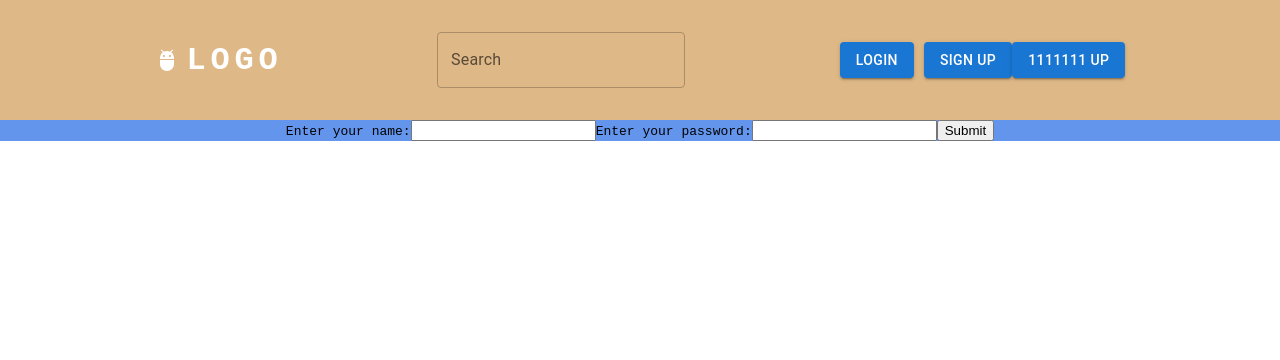
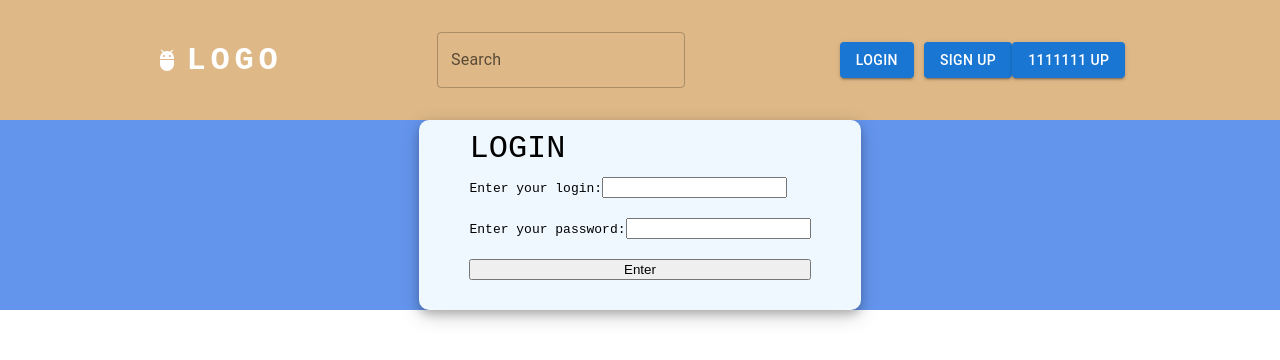
Before and after one commit to vitali007tut/react-core, a React (Vite) app: page /react-core/login in a window 1280 px wide. Shown: the top 360 px of the page. Built offline with nearby package versions, Linux system fonts and the light colour scheme.

Commit message:
feat: start make ls

```diff
--- a/src/App.tsx
+++ b/src/App.tsx
@@ -11,6 +11,7 @@ import SignUp from "./pages/SignUp.tsx";
 
 function App() {
     // const [count, setCount] = useState(0)
+    // const logined = localStorage.getItem('logined') || ''
 
     return (
         <BrowserRouter>
--- a/src/components/GoogsItem.tsx
+++ b/src/components/GoogsItem.tsx
@@ -11,7 +11,7 @@ const GoodsItem = (props: Props) => {
 
     return (
         <Grid item xs={12} md={4}>
-            <Card sx={{ maxWidth: 345, textAlign: 'center'}}>
+            <Card sx={{ maxWidth: 345, textAlign: "center" }}>
                 <CardMedia sx={{ height: 140 }} image={src} />
                 <div className="card-body">
                     <h5 className="card-title">{id}</h5>
--- /dev/null
+++ b/src/pages/LoginPage/LoginPage.module.css
@@ -0,0 +1,27 @@
+.container {
+    max-width: 600px;
+    max-height: 800px;
+    display: flex;
+    flex-direction: column;
+    background: aliceblue;
+    padding: 10px 50px 20px 50px;
+    border-radius: 10px;
+    box-shadow:
+        0 4px 8px 0 rgba(0, 0, 0, 0.2),
+        0 6px 20px 0 rgba(0, 0, 0, 0.19);
+}
+
+.title {
+    font-size: 2rem;
+    margin-bottom: 10px;
+    text-transform: uppercase;
+}
+
+.elements {
+    display: flex;
+    flex-direction: column;
+}
+
+.elements * {
+    margin-bottom: 10px;
+}
--- a/src/pages/LoginPage/LoginPage.tsx
+++ b/src/pages/LoginPage/LoginPage.tsx
@@ -1,33 +1,67 @@
 import { useState } from "react";
+import s from "./LoginPage.module.css";
+import { useNavigate } from "react-router-dom";
 
-function LoginPage() {
+type CustomerDataType = {
+    email: string;
+    password: string;
+    history: string[];
+    likes: string[];
+};
+
+function LoginPage(/* props: PropsType */) {
     const [email, setEmail] = useState("");
     const [password, setPassword] = useState("");
+    const navigate = useNavigate();
 
-  const handleSubmit = (event: { preventDefault: () => void; }) => {
+    const handleSubmit = (event: React.FormEvent<HTMLFormElement>) => {
         event.preventDefault();
-    console.log(`The name you entered was: ${email}  ${password}`)
+
+        // const customerData = {
+        //     email,
+        //     password,
+        //     history: [],
+        //     likes: [],
+        // };
+        setEmail("");
+        setPassword("");
+        let dataArray: CustomerDataType[] = [];
+
+        const retString = localStorage.getItem("storeData") || "";
+        const retArray = JSON.parse(retString);
+
+        dataArray = retArray;
+
+        dataArray.map((e) => {
+            if (email === e.email && password === e.password) {
+                console.log("customer exists");
+                navigate("/react-core");
+                localStorage.setItem("logined", "true");
             }
+        });
+        // localStorage.setItem("storeData", JSON.stringify(dataArray));
+    };
 
     return (
-    <form onSubmit={handleSubmit}>
-      <label>Enter your name:
-        <input
-          type="text"
-          value={email}
-          onChange={(e) => setEmail(e.target.value)}
-        />
+        <div className={s.container}>
+            <div className={s.title}>Login</div>
+            <form onSubmit={handleSubmit} className={s.elements}>
+                <label>
+                    Enter your login:
+                    <input type="text" value={email} onChange={(e) => setEmail(e.target.value)} />
                 </label>
-        <label>Enter your password:
+                <label>
+                    Enter your password:
                     <input
                         type="text"
                         value={password}
                         onChange={(e) => setPassword(e.target.value)}
                     />
                 </label>
-      <input type="submit" />
+                <button type="submit">Enter</button>
             </form>
-    )
+        </div>
+    );
 }
 
 export default LoginPage;
--- a/src/pages/MainPage/MainPage.tsx
+++ b/src/pages/MainPage/MainPage.tsx
@@ -22,7 +22,7 @@ function MainPage() {
             });
     }, []);
 
-    items.map((i) => console.log(i));
+    // items.map((i) => console.log(i));
 
     if (!isLoaded) {
         return <div>Loading...</div>;
--- a/src/pages/SignUpPage/SignUpPage.tsx
+++ b/src/pages/SignUpPage/SignUpPage.tsx
@@ -1,8 +1,65 @@
-// import { sendDataToLs } from "../../components/Utils/dataLs.ts";
-import CommonPage from "../CommonInputPage/CommonPage.tsx";
+import s from "../CommonInputPage/CommonPage.module.css";
+import { Button } from "../../components/Button/Button.tsx";
+import { useState } from "react";
 
-function SignUpPage() {
-    return <CommonPage tittle={"Sign Up"} />;
+// type PropsType = {
+// tittle: string;
+// submitLogin?: () => void;
+// buttonHandler: () => void;
+// };
+type CustomerDataType = {
+    email: string;
+    password: string;
+    history: string[];
+    likes: string[];
+};
+
+function SignUpPage(/* props: PropsType */) {
+    const [email, setEmail] = useState("");
+    const [password, setPassword] = useState("");
+
+    const handleSubmit = (event: React.FormEvent<HTMLFormElement>) => {
+        event.preventDefault();
+
+        const customerData = {
+            email,
+            password,
+            history: [],
+            likes: [],
+        };
+        setEmail("");
+        setPassword("");
+        let dataArray: CustomerDataType[] = [];
+
+        const retString = localStorage.getItem("storeData") || "";
+        const retArray = JSON.parse(retString);
+
+        dataArray = retArray;
+        dataArray.push(customerData);
+        dataArray.map((e) => console.log(e));
+        localStorage.setItem("storeData", JSON.stringify(dataArray));
+    };
+
+    return (
+        <div className={s.container}>
+            <div className={s.title}>Sign Up</div>
+            <form onSubmit={handleSubmit} className={s.elements}>
+                <label>
+                    Enter your login:
+                    <input type="text" value={email} onChange={(e) => setEmail(e.target.value)} />
+                </label>
+                <label>
+                    Enter your password:
+                    <input
+                        type="text"
+                        value={password}
+                        onChange={(e) => setPassword(e.target.value)}
+                    />
+                </label>
+                <Button type="submit">Enter</Button>
+            </form>
+        </div>
+    );
 }
 
 export default SignUpPage;
```
Also changed, not shown: src/components/Header/Header.tsx (+7 -1 lines), src/components/Utils/dataLs.ts (+4 -5 lines), src/pages/SignUp.tsx (+17 -22 lines). Lines whose indentation alone changed are shown as unchanged.
